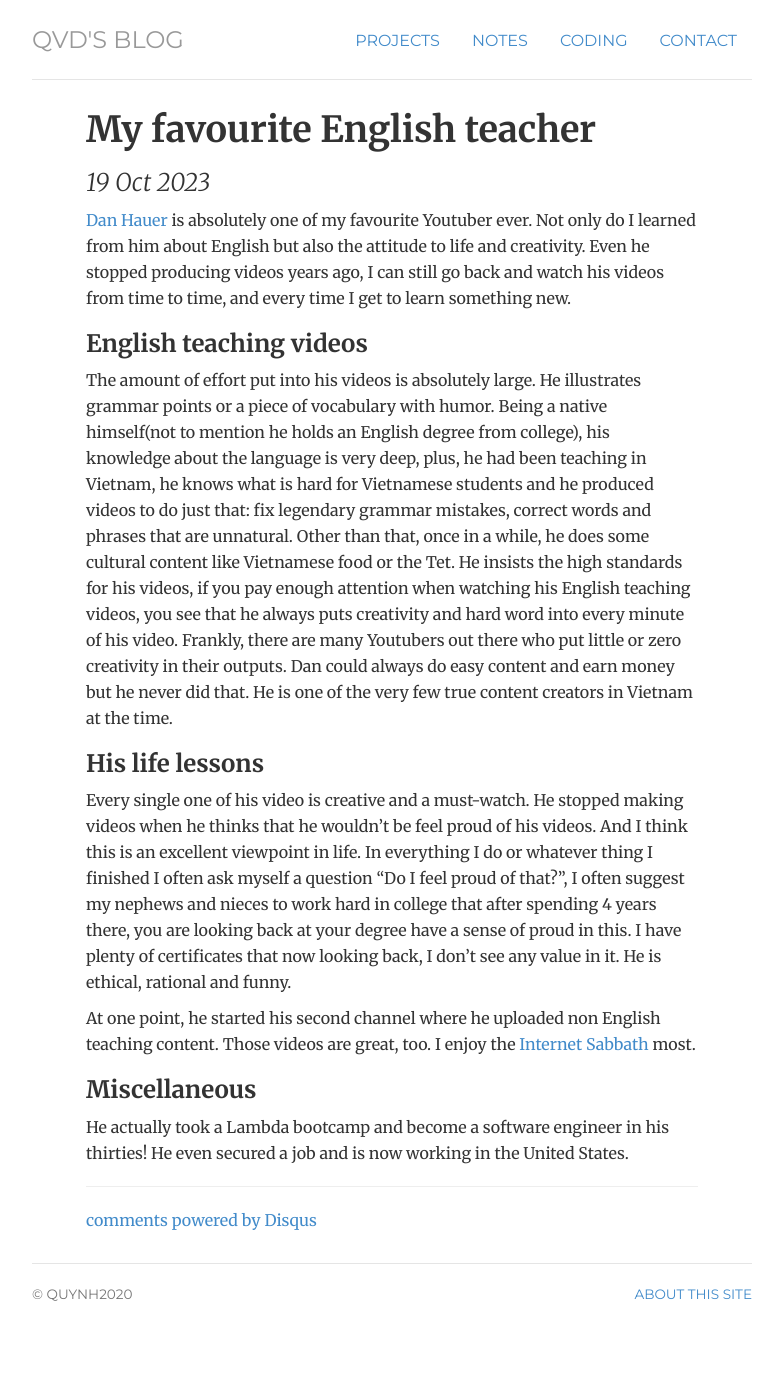
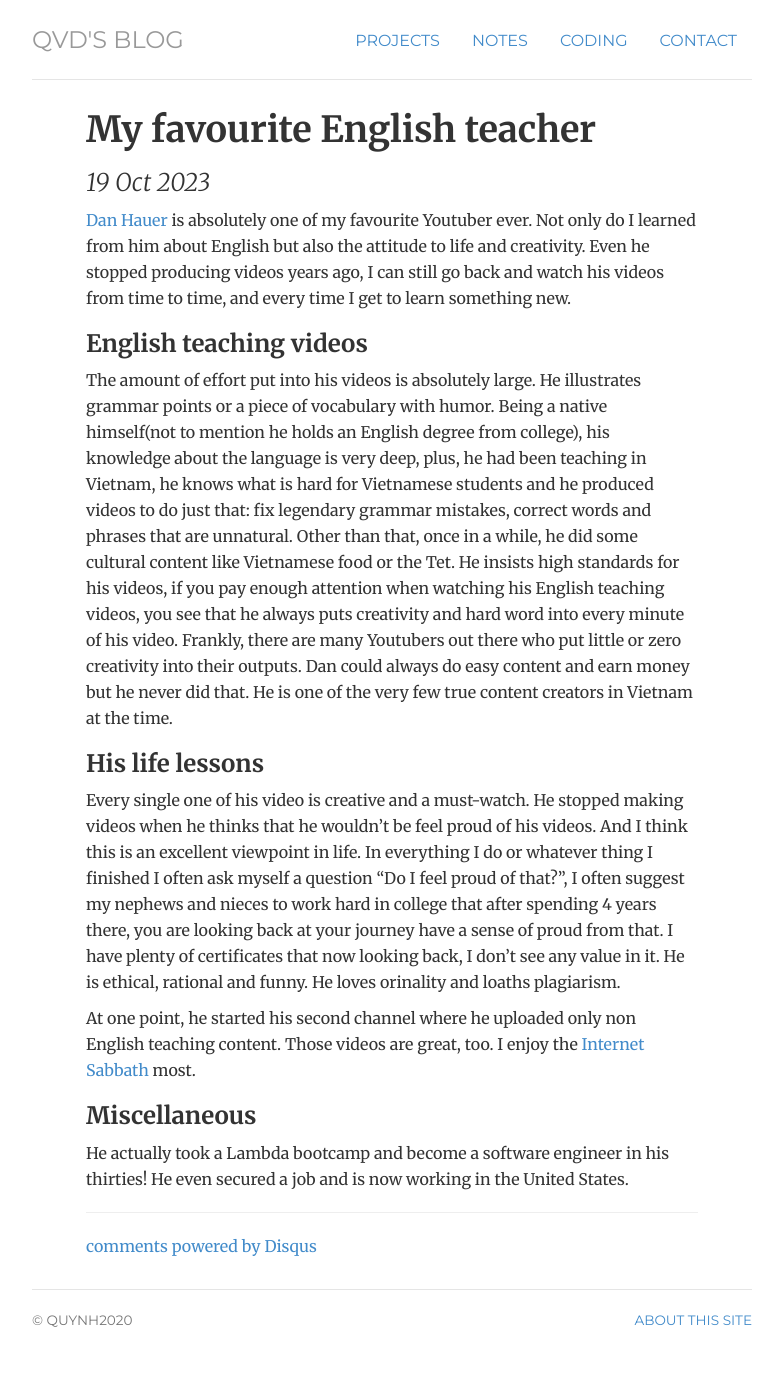
Before and after one commit to quynhdinh/quynhdinh.github.io, a Jekyll site: the page built from _posts/2023-10-19-my-favourite-english-teacher.md, in a window 1280 px wide. Shown: the whole page, without its empty margins (248-1031 px from the left). Built offline with Jekyll 4.4.1, drawn with Linux system fonts in a browser that asks for light colours; comment, search, counter and statistics services are not loaded; before the commit the page ends 1356 px from its top, so only the background shows below that.

Commit message:
edit dan and index

```diff
--- a/_posts/2023-10-19-my-favourite-english-teacher.md
+++ b/_posts/2023-10-19-my-favourite-english-teacher.md
@@ -8,15 +8,15 @@
 He illustrates grammar points or a piece of vocabulary with humor.
 Being a native himself(not to mention he holds an English degree from college), his knowledge about the language is very deep, plus, he had been teaching in Vietnam, he knows what is hard for Vietnamese students and he produced videos to do just that:
 fix legendary grammar mistakes, correct words and phrases that are unnatural.
-Other than that, once in a while, he does some cultural content like Vietnamese food or the Tet. He insists the high standards for his videos, if you pay enough attention when watching his English teaching videos,
+Other than that, once in a while, he did some cultural content like Vietnamese food or the Tet. He insists high standards for his videos, if you pay enough attention when watching his English teaching videos,
 you see that he always puts creativity and hard word into every minute of his video.
-Frankly, there are many Youtubers out there who put little or zero creativity in their outputs. Dan could always do easy content and earn money but he never did that.
+Frankly, there are many Youtubers out there who put little or zero creativity into their outputs. Dan could always do easy content and earn money but he never did that.
 He is one of the very few true content creators in Vietnam at the time.
 ### His life lessons
-Every single one of his video is creative and a must-watch. He stopped making videos when he thinks that he wouldn't be feel proud of his videos. And I think this is an excellent viewpoint in life. In everything I do or whatever thing I finished I often ask myself a question "Do I feel proud of that?", I often suggest my nephews and nieces to work hard in college that after spending 4 years there, you are looking back at your degree have a sense of proud in this.
+Every single one of his video is creative and a must-watch. He stopped making videos when he thinks that he wouldn't be feel proud of his videos. And I think this is an excellent viewpoint in life. In everything I do or whatever thing I finished I often ask myself a question "Do I feel proud of that?", I often suggest my nephews and nieces to work hard in college that after spending 4 years there, you are looking back at your journey have a sense of proud from that.
 I have plenty of certificates that now looking back, I don't see any value in it.
-He is ethical, rational and funny.
+He is ethical, rational and funny. He loves orinality and loaths plagiarism.
 
-At one point, he started his second channel where he uploaded non English teaching content. Those videos are great, too. I enjoy the [Internet Sabbath](https://www.youtube.com/watch?v=W4mtmPphbT0) most.
+At one point, he started his second channel where he uploaded only non English teaching content. Those videos are great, too. I enjoy the [Internet Sabbath](https://www.youtube.com/watch?v=W4mtmPphbT0) most.
 ### Miscellaneous
 He actually took a Lambda bootcamp and become a software engineer in his thirties! He even secured a job and is now working in the United States.
--- a/index.html
+++ b/index.html
@@ -14,8 +14,11 @@
 	<div itemscope itemtype="http://data-vocabulary.org/Person" class="col-sm-8">
 	<p class="lead">Welcome, I'm Quynh</p>
 	<p></p>
-        <p>I share about what I learn <a href="notes">up here</a>. Posts that are prefixed with [Tech] are technical.
+        <p>Thanks for stopping by, I am a person who is on the journey exploring myself. I always try to
+        be open-minded. I try to learn new things and consolidate my learnings into writings. This is the platform that helps me to do just that.</p>
+        <p>Up here, I share about technical I share about what I learn <a href="notes">up here</a>. Posts that are prefixed with [Tech] are technical.
         If you don't write code you might want to skip that.</p>
+        <p>A bit about me, I am doing software engineering professionally, a generally positive and happy person.</p>
 	</div>
 </div>
 <!-- </div> -->
```
Also changed, not shown: _posts/2023-03-24-memory-leak-java.md (+1 -1 lines).
